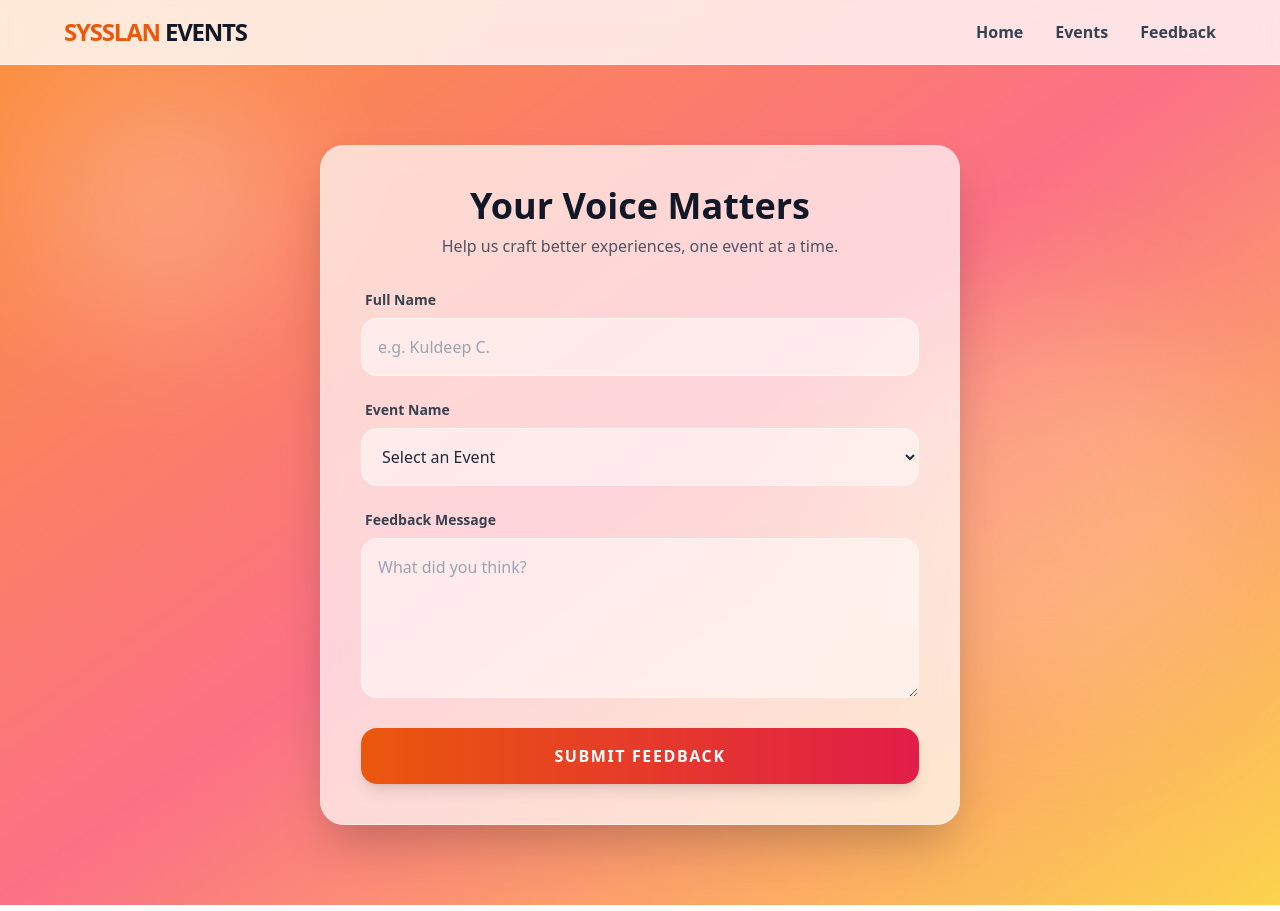
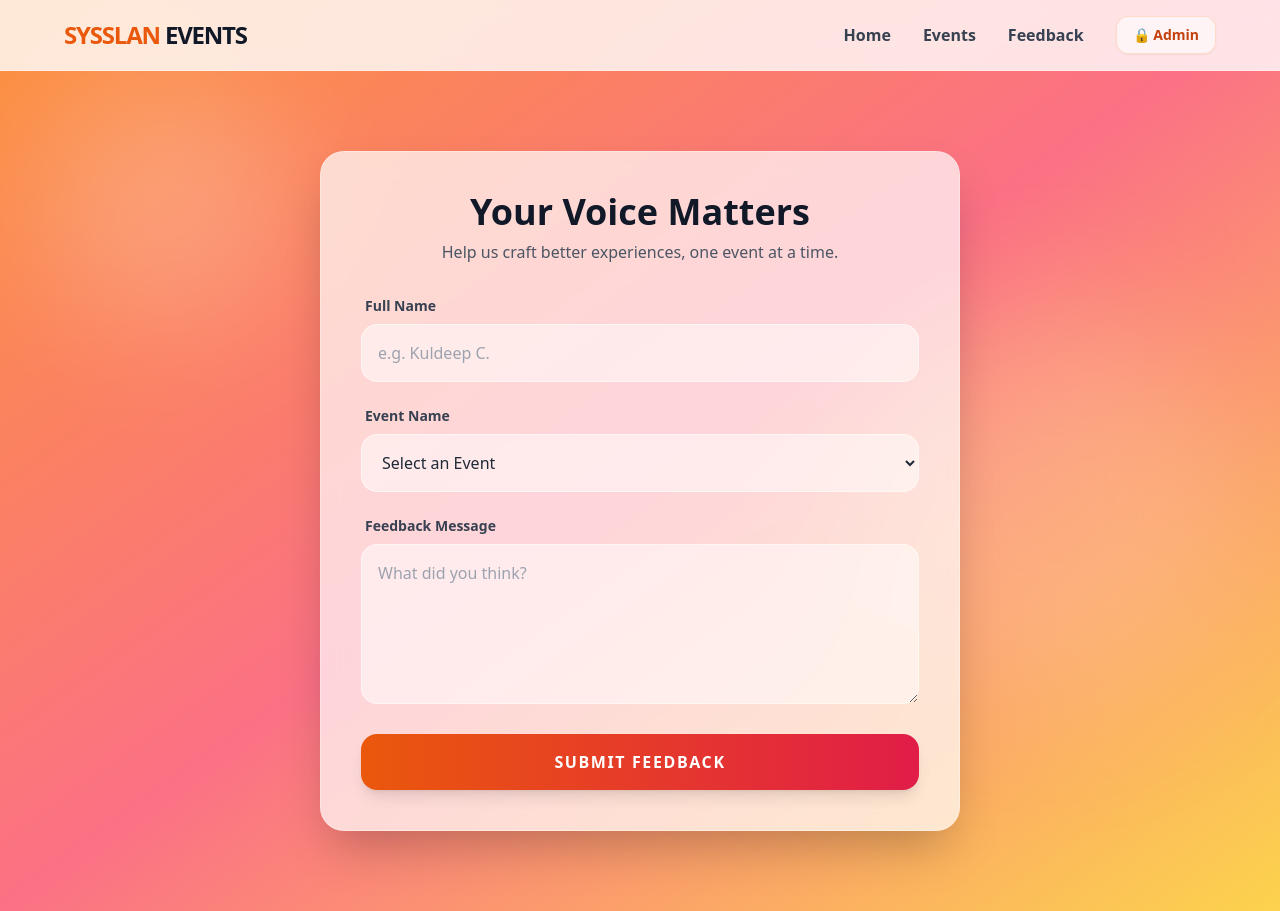
Before and after one commit to Kuldeep-official/Internship-project, a plain HTML site: page index.html in a window 1280 px wide. Drawn offline with nearby package versions, Linux system fonts and the light colour scheme; no server answers.

Commit message:
style: add admin panel redirect link to navigation bar

```diff
--- a/index.html
+++ b/index.html
@@ -38,6 +38,9 @@
                 <a href="#" class="hover:text-orange-600 transition">Home</a>
                 <a href="#" id="openEventsBtn" class="hover:text-orange-600 transition">Events</a>
                 <a href="#feedback-section" class="hover:text-orange-600 transition">Feedback</a>
+                <a href="admin.html" class="text-sm font-bold bg-white/60 hover:bg-orange-600 hover:text-white px-4 py-2 rounded-xl transition border border-orange-500/20 shadow-sm text-orange-700 flex items-center gap-1">
+                    🔒 Admin
+                </a>
             </div>
         </div>
     </nav>
@@ -84,7 +87,6 @@
         </div>
     </section>
 
-    <!-- Public Events Overlay Glassmorphism Window -->
     <div id="eventsModal" class="fixed inset-0 bg-black/20 backdrop-blur-md flex items-center justify-center z-[110] hidden">
         <div class="glass-card p-10 rounded-3xl shadow-2xl border border-white/40 max-w-lg w-full mx-4 max-h-[80vh] overflow-y-auto">
             <div class="flex justify-between items-center mb-6">
```
